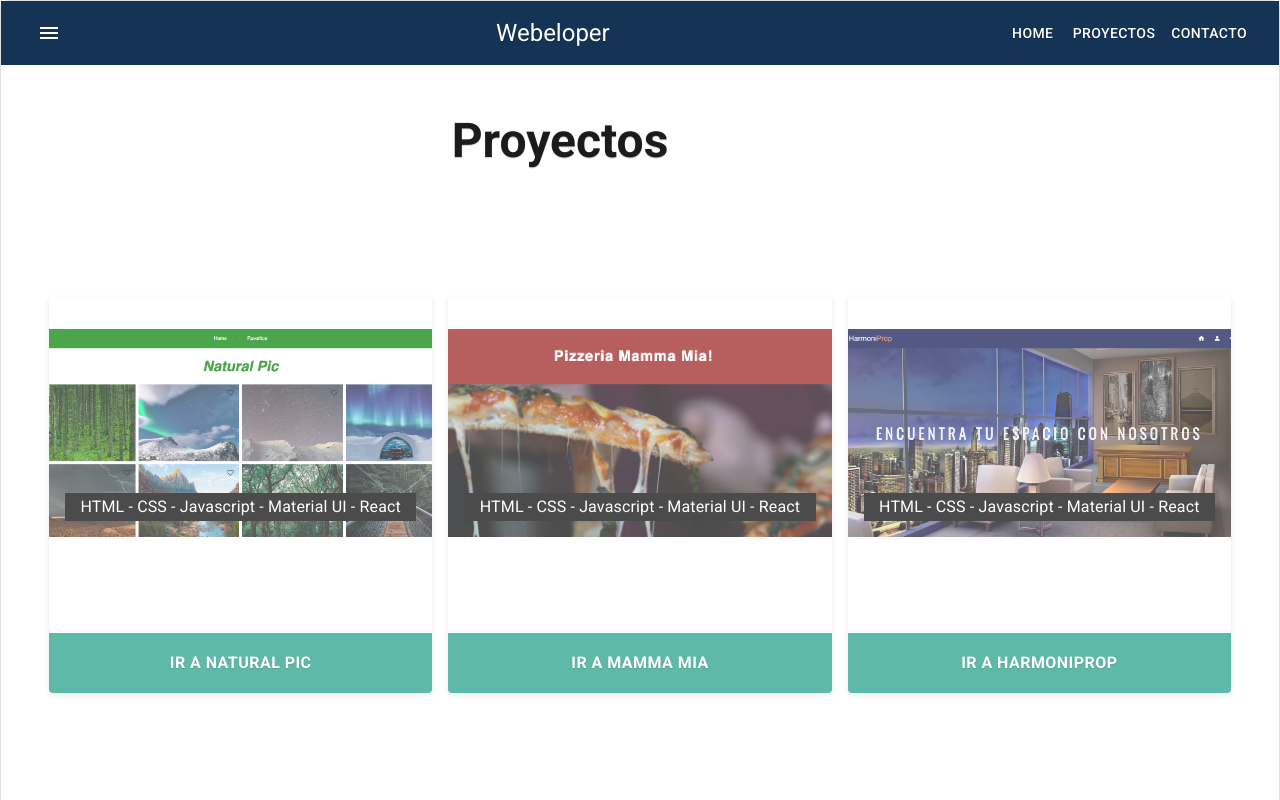
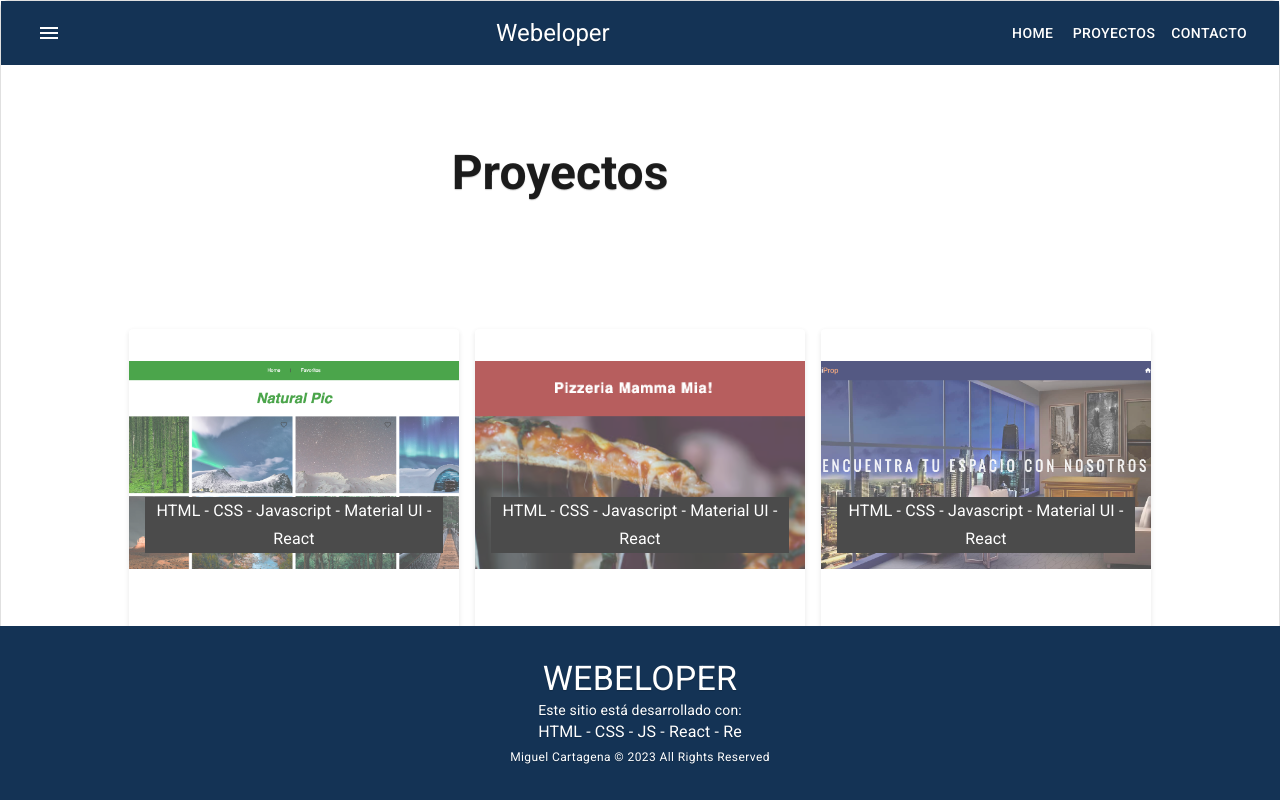
Before and after one commit to mstrangeletter/portfolio, a React (Vite) app: page /Proyects in a window 1280 px wide. Shown: the top 800 px of the page. Built offline with nearby package versions, Linux system fonts and the light colour scheme.

Commit message:
actualiza

```diff
--- a/src/components/Footer.jsx
+++ b/src/components/Footer.jsx
@@ -25,14 +25,14 @@ function Footer() {
   return (
     <div className="container-text">
       <footer>
-        <Container  maxWidth="sm">
-          <Typography  variant="h4">WEBELOPER</Typography>
-          <Typography  variant="body2">Este sitio está desarrollado con:</Typography>
-          <Typography  variant="body1">
+        <Container maxWidth="sm">
+          <Typography variant="h4" align="center">WEBELOPER</Typography>
+          <Typography variant="body2" align="center">Este sitio está desarrollado con:</Typography>
+          <Typography variant="body1" align="center">
             <span id="typing-text"></span>
           </Typography>
-          <Typography className="container-subtext"variant="caption" color="info">
-           Miguel Cartagena © {new Date().getFullYear()} All Rights Reserved
+          <Typography className="container-subtext" variant="caption" color="info" align="center">
+            Miguel Cartagena © {new Date().getFullYear()} All Rights Reserved
           </Typography>
         </Container>
       </footer>
--- a/src/components/Main.jsx
+++ b/src/components/Main.jsx
@@ -1,39 +1,49 @@
 import { Box, Typography, Grid, Button } from "@mui/material";
 import { Link } from "react-router-dom";
-import Hero from "../components/img/hero.png";
+import HeroImg from "./img/hero.png";
 import "./main.css";
 
 export default function Main() {
+    const handleLinkedInClick = () => {
+        window.open("https://www.linkedin.com/in/miguelcartagenaa/");
+    };
+
+    const handleGithubClick = () => {
+        window.open("https://github.com/mstrangeletter");
+    };
+
     return (
         <Grid container spacing={2}>
-            <Grid item xs={12} sm={12} md={6}>
+            <Grid item xs={12} md={6}>
                 <Box sx={{ mt: "10rem", ml: "5rem", mb: "10rem" }}>
                     <Typography variant="h2" gutterBottom>
                         MIGUEL CARTAGENA
                     </Typography>
                     <Typography variant="subtitle1" className="text">
-                        Soy desarrollador frontend con experiencia en proyectos independientes, especializado en React JS. <br />Me apasiona el deporte, especialmente el mundo roller y el Brazilian JiuJitsu. Actualmente estoy abierto a oportunidades laborales para seguir desarrollandome como programador y avanzar al siguiente nivel.
+                        Soy desarrollador frontend con experiencia en proyectos independientes, especializado en React JS.
+                        <br />
+                        Me apasiona el deporte, especialmente el mundo roller y el Brazilian JiuJitsu. Actualmente estoy abierto a oportunidades laborales para seguir desarrollándome como programador y avanzar al siguiente nivel.
                     </Typography>
-                        <div
-                            onClick={() => window.open('https://www.linkedin.com/in/miguelcartagenaa/')}
-                            className="rrssItem"
-                        ></div>
-                        <div
-                            onClick={() => window.open('https://github.com/mstrangeletter')}
-                            className="rrssItem"
-                        ></div>
+                    <div className="rrssContainer">
+                        <div className="rrssItem" onClick={handleLinkedInClick}></div>
+                        <div className="rrssItem" onClick={handleGithubClick}></div>
                         <Link to="./Contact">
                             <div className="rrssItem"></div>
                         </Link>
+                    </div>
                     <div className="home-content-wrapper">
                         <div className="home-content-item">
                             <Button
-                                    onClick={() => window.open('https://drive.google.com/file/d/1t-H6Ot_8IqLhmBlkzE3B7HqEgV3H9RLu/view?usp=share_link', '_blank')}
+                                onClick={() =>
+                                    window.open(
+                                        "https://drive.google.com/file/d/1t-H6Ot_8IqLhmBlkzE3B7HqEgV3H9RLu/view?usp=share_link",
+                                        "_blank"
+                                    )
+                                }
                                 variant="contained"
                                 sx={{
                                     mt: "5rem",
                                     m: "5rem",
-
                                 }}
                             >
                                 Descarga mi CV
@@ -54,9 +64,9 @@ export default function Main() {
                     </div>
                 </Box>
             </Grid>
-            <Grid item xs={12} sm={12} md={6}>
+            <Grid item xs={12} md={6}>
                 <Box className="img-top">
-                    <img className="img" src={Hero} alt="Hero Image" />
+                    <img className="img" src={HeroImg} alt="Hero Image" />
                 </Box>
             </Grid>
         </Grid>
--- a/src/components/pages/Proyects.jsx
+++ b/src/components/pages/Proyects.jsx
@@ -2,17 +2,21 @@ import { Grid, Card, CardContent, Typography } from "@mui/material";
 import harmoniProp from "../img/harmoniProp.png";
 import mammaMia from "../img/mammaMia.png";
 import naturalPic from "../img/naturalPic.png";
-
+import Pokedex from "../img/pokedex.png";
+import "../pages/proyects.css";
 const cardData = [
   { id: 1, title: "Natural Pic", content: "HTML - CSS - Javascript - Material UI - React", img: naturalPic, dir: "https://admirable-stroopwafel-d63cdd.netlify.app/" },
   { id: 2, title: "Mamma Mia", content: "HTML - CSS - Javascript - Material UI - React", img: mammaMia, dir: "https://resilient-crumble-958a66.netlify.app/" },
   { id: 3, title: "HarmoniProp", content: "HTML - CSS - Javascript - Material UI - React", img: harmoniProp, dir: "https://harmoniprop-proyect.netlify.app/" },
+  { id: 3, title: "Pokedex", content: "HTML - CSS - Javascript - Tailwind - React", img: Pokedex, dir: "https://symphonious-lily-e7f8fa.netlify.app/" },
 ];
 
 const Proyects = () => {
   const displayedCards = cardData.slice(0, 8);
 
   return (
+    <main className="main">
+
     <div style={{
 
       height: "200vh",
@@ -110,6 +114,7 @@ const Proyects = () => {
         ))}
       </Grid>
     </div>
+    </main>
   );
 };
 
--- /dev/null
+++ b/src/components/pages/proyects.css
@@ -0,0 +1,34 @@
+.main {
+    min-height: 100vh;
+    margin: 5rem;
+  }
+
+  .mainProyects {
+    height: 100vh;
+    margin: 3rem;
+    border: 10px solid red;
+  }
+
+  .container-text {
+    position: fixed;
+    bottom: 0;
+    left: 0;
+    width: 100%;
+    padding: 2rem;
+    background-color: #143355;
+    color: white;
+  }
+
+  @media (max-width: 480px) {
+    .mainProyects {
+      min-height: 100vh;
+      margin: 1rem;
+    }
+  }
+
+  @media (max-width: 768px) {
+    .mainProyects {
+      min-height: 100vh;
+      margin: 1rem;
+    }
+  }
```
Also changed, not shown: src/components/img/pokedex.png (added). Lines whose indentation alone changed are shown as unchanged.
